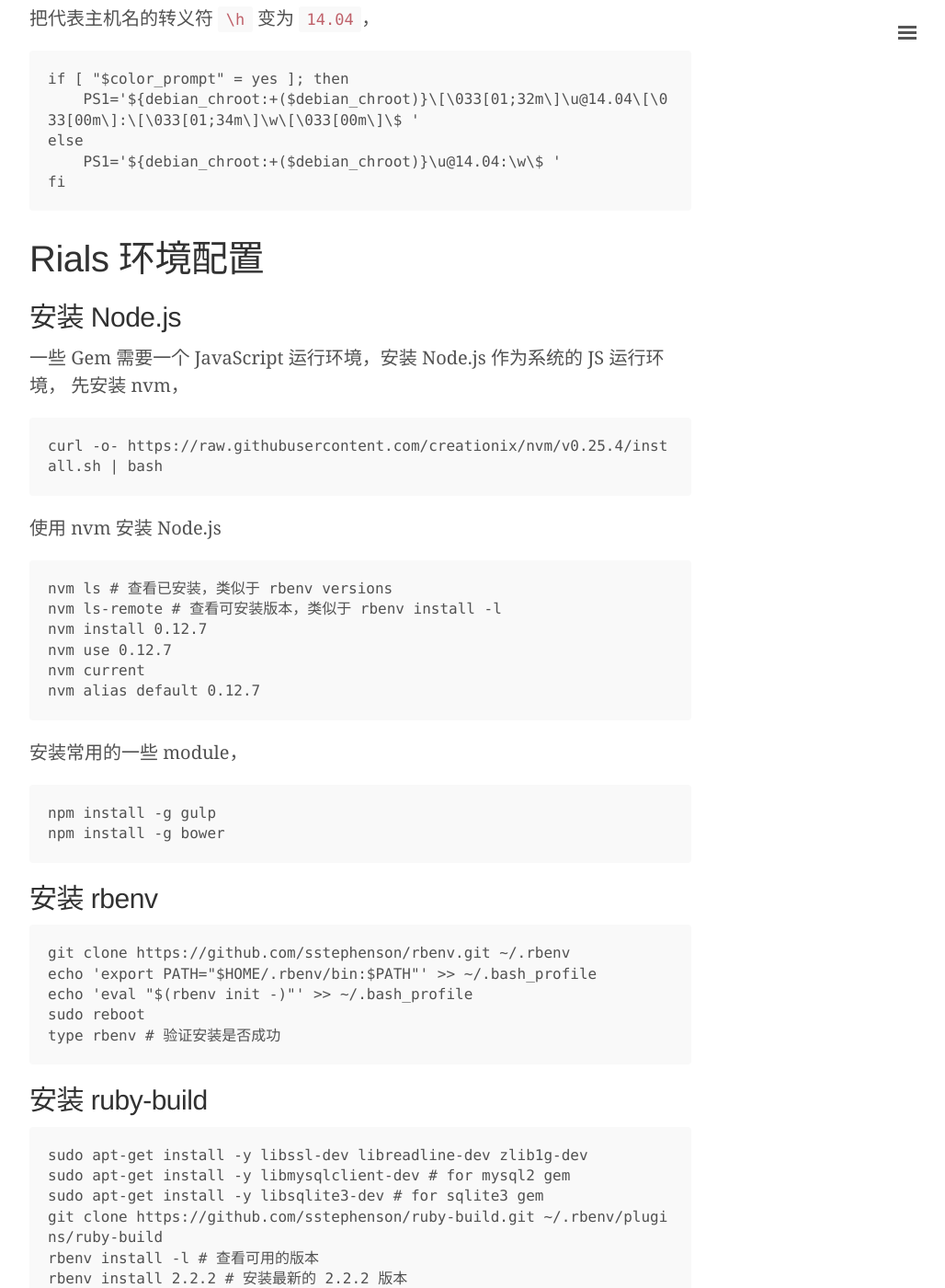
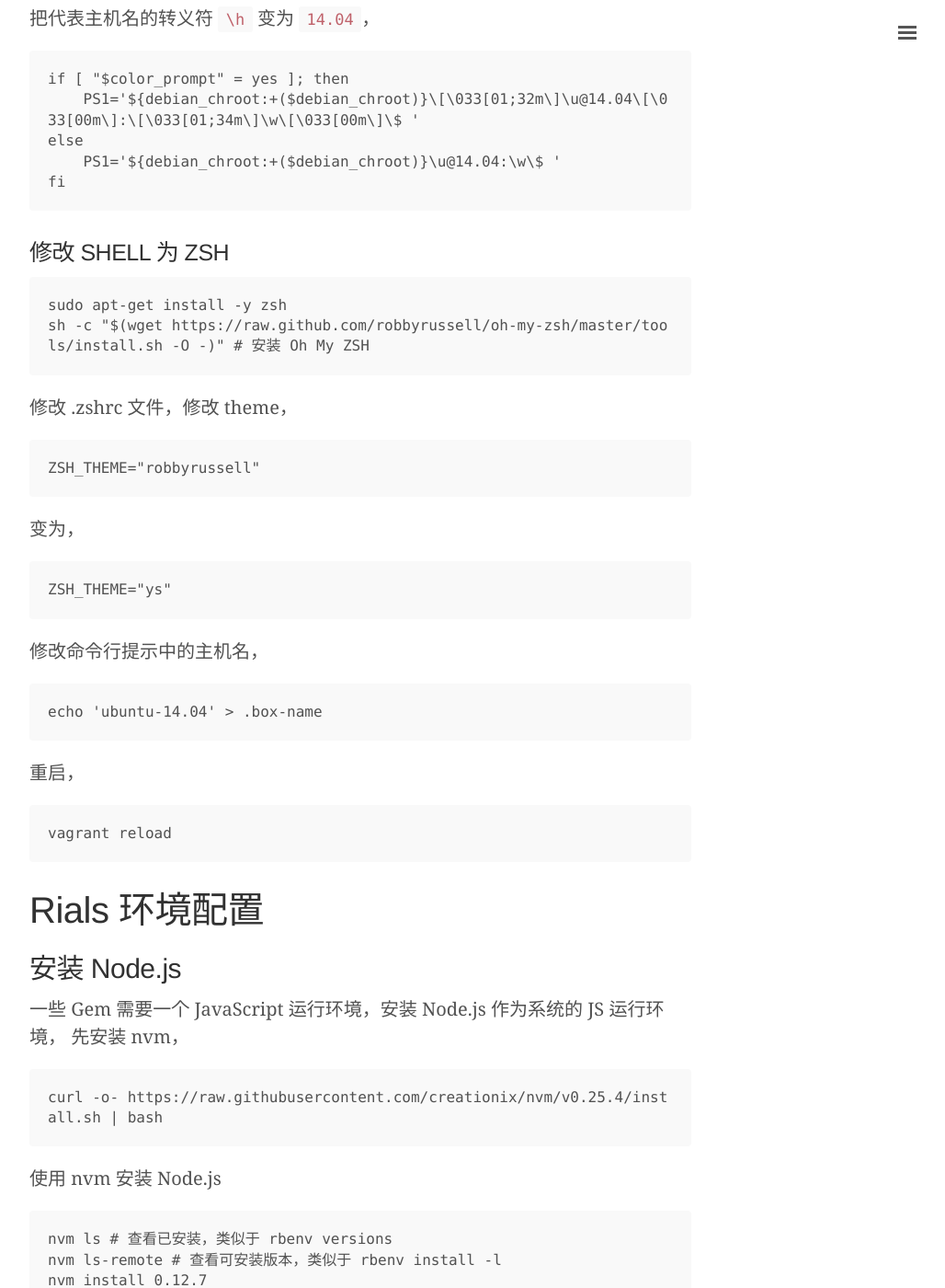
Before and after one commit to 0000-bigtree/0000-bigtree.github.io, a Jekyll site: the page built from _posts/2015-08-12-config-vagrant-on-win7.md, in a window 1280 px wide and 1400 px high, scrolled down 8396 px. Shown: the whole window at 92% size, without its empty margins (248-1276 px from the left). Built offline with Jekyll 4.4.1, drawn with Linux system fonts in a browser that asks for light colours.

Commit message:
添加使用zsh部分

```diff
--- a/_posts/2015-08-12-config-vagrant-on-win7.md
+++ b/_posts/2015-08-12-config-vagrant-on-win7.md
@@ -285,6 +285,28 @@
         PS1='${debian_chroot:+($debian_chroot)}\u@14.04:\w\$ '
     fi
 
+### 修改 SHELL 为 ZSH
+
+    sudo apt-get install -y zsh
+    sh -c "$(wget https://raw.github.com/robbyrussell/oh-my-zsh/master/tools/install.sh -O -)" # 安装 Oh My ZSH
+
+修改 .zshrc 文件，修改 theme，
+
+    ZSH_THEME="robbyrussell"
+
+变为，
+
+    ZSH_THEME="ys"
+
+修改命令行提示中的主机名，
+
+    echo 'ubuntu-14.04' > .box-name
+
+重启，
+
+    vagrant reload
+
+
 # Rials 环境配置
 
 ## 安装 Node.js
```
